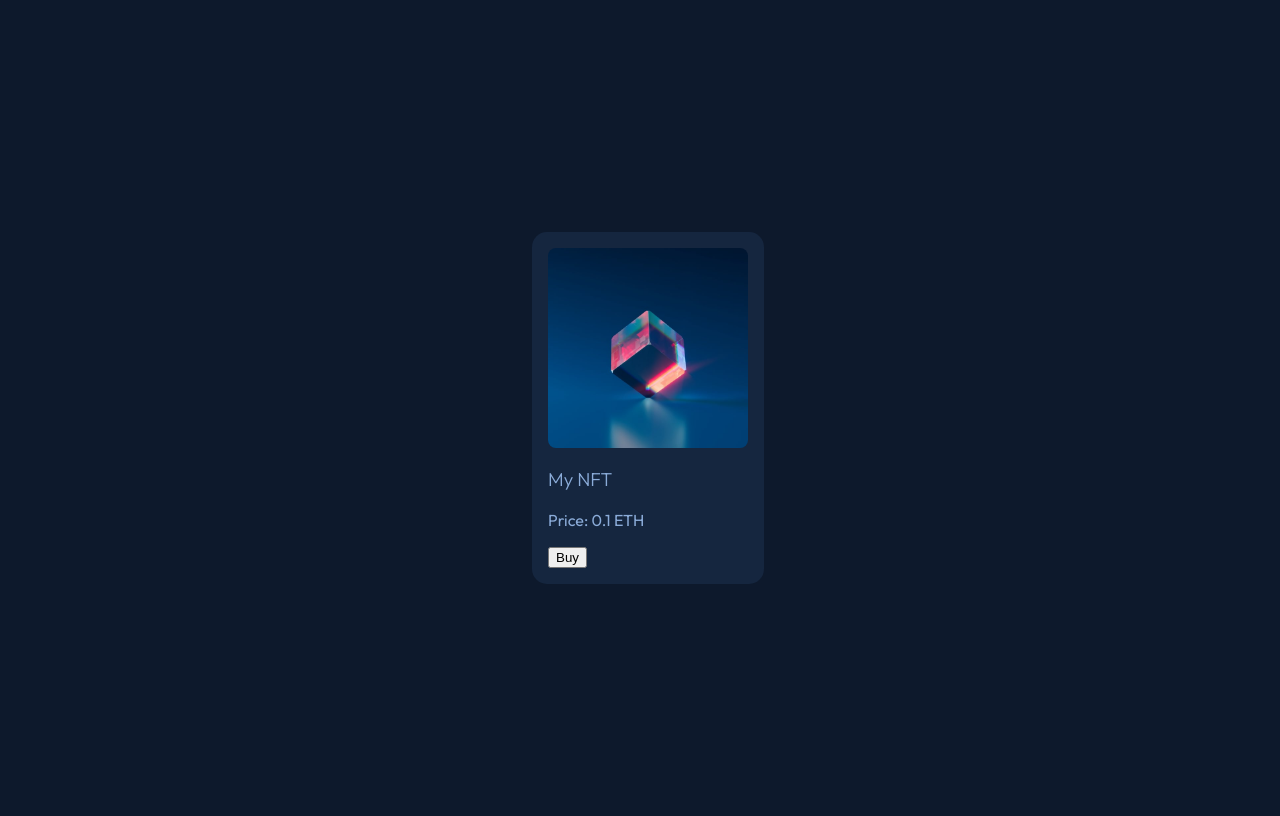
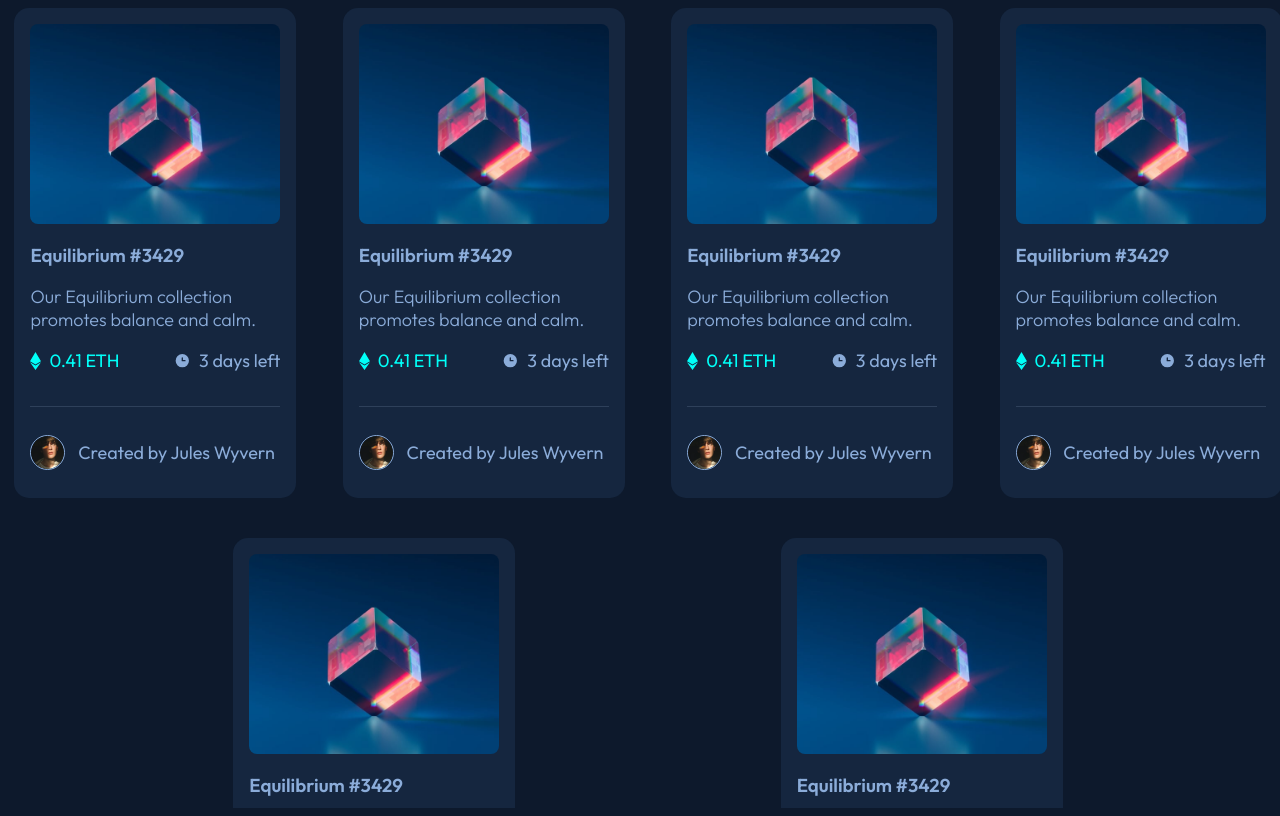
Before and after one commit to AlanBoulesteix/NFT-preview-card-component, a React (Vite) app: page / in a window 1280 px wide. Built offline with nearby package versions, Linux system fonts and the light colour scheme.

Commit message:
Integret all or components

```diff
--- a/src/App.styles.ts
+++ b/src/App.styles.ts
@@ -1,7 +1,6 @@
 import styled from "styled-components";
 
 export const CardsWrapper = styled.div`
-
 display: flex;
 justify-content: space-evenly;
 align-items: center;
--- a/src/App.tsx
+++ b/src/App.tsx
@@ -6,6 +6,11 @@ function App() {
     <>
       <CardsWrapper>
         <NftCard />
+        <NftCard />
+        <NftCard />
+        <NftCard />
+        <NftCard />
+        <NftCard />
       </CardsWrapper>
     </>
   );
--- a/src/components/NftCard/NftCard.styles.ts
+++ b/src/components/NftCard/NftCard.styles.ts
@@ -4,12 +4,12 @@ export const Card = styled.div`
   background-color: var(--secondary-background-color);
   border-radius: 15px;
   height: fit-content;
-  width: fit-content;
+  width: 250px;
   padding: 1em;
+  gap: 1em;
+`;
 
-  `;
-
-  export const ImgWrapper = styled.div`
+export const ImgWrapper = styled.div`
   position: relative;
   border-radius: 8px;
   overflow: hidden;
@@ -47,3 +47,24 @@ export const Card = styled.div`
     object-fit: cover;
   }
 `;
+
+export const NftTitle = styled.h3`
+  font-weight: 600;
+
+  &:hover {
+    cursor: pointer;
+    color: var(--accent-color);
+  }
+`;
+
+export const NftDescription = styled.p`
+  font-weight: 300;
+  margin: 0;
+`;
+
+export const Line = styled.div`
+  width: 100%;
+  height: 1px;
+  background-color: var(--secondary-color);
+  margin: 1em 0;
+`;
--- a/src/components/NftCard/NftCard.tsx
+++ b/src/components/NftCard/NftCard.tsx
@@ -1,4 +1,12 @@
-import { Card, ImgWrapper } from './NftCard.styles';
+import Creator from '../Creator/Creator';
+import NftDetails from '../NftDetails/NftDetails';
+import {
+  Card,
+  ImgWrapper,
+  Line,
+  NftDescription,
+  NftTitle,
+} from './NftCard.styles';
 
 const NftCard: React.FC = () => {
   return (
@@ -6,9 +14,13 @@ const NftCard: React.FC = () => {
       <ImgWrapper>
         <img src="/images/image-equilibrium.jpg" alt="NFT" />
       </ImgWrapper>
-      <h3>My NFT</h3>
-      <p>Price: 0.1 ETH</p>
-      <button>Buy</button>
+      <NftTitle>Equilibrium #3429</NftTitle>
+      <NftDescription>
+        Our Equilibrium collection promotes balance and calm.
+      </NftDescription>
+      <NftDetails price="0.41 ETH" date="3 days left" />
+      <Line />
+      <Creator imgUrl="/images/image-avatar.png" name={'Jules Wyvern'} />
     </Card>
   );
 };
--- a/src/index.css
+++ b/src/index.css
@@ -2,7 +2,7 @@
   --background-color: #0D192C;
   --secondary-background-color: #15263F;
   --primary-color: #8BACD9;
-  --secondary-color: #FFFFFF;
+  --secondary-color: #2E405A;
   --accent-color: #00FFF8;
 }
 
@@ -13,9 +13,9 @@ body {
 
 h3 {
   color: var(--primary-color);
-  font-weight: 300;
 }
 
 p {
   color: var(--primary-color);
+  font-size: 18px;
 }
```
